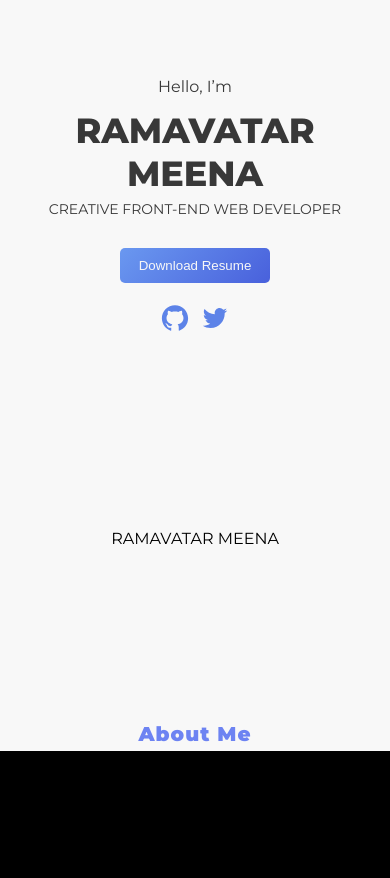
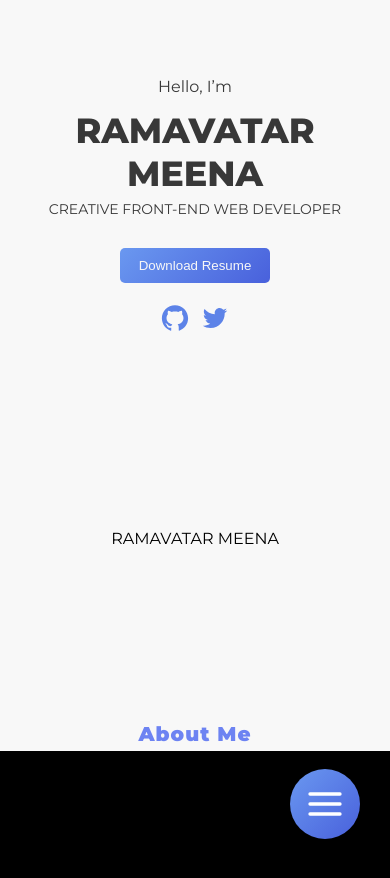
Before and after one commit to ramavatarmeena99/my_portfolio, a React (Create React App) app: page / in a window 390 px wide. Shown: the top 878 px of the page. Built offline with nearby package versions, Linux system fonts and the light colour scheme.

Commit message:
bug fixed for mainu baar

```diff
--- a/src/Components/Intro/index.js
+++ b/src/Components/Intro/index.js
@@ -1,11 +1,52 @@
-import React from "react";
+import React, { useState } from "react";
 import Style from "./index.module.css";
 import { AiFillGithub } from "react-icons/ai";
 import { AiOutlineTwitter } from "react-icons/ai";
+import { IoMdClose } from "react-icons/io";
+import { FiMenu } from "react-icons/fi";
 
 export default function Intro() {
+  const [isClose, setIsClose] = useState(true);
+
+  const close = () => {
+    setIsClose(true);
+  };
+  const open = () => {
+    setIsClose(false);
+  };
   return (
     <div className={Style.intro} id={"home"}>
+      {isClose ? (
+        <div className={Style.mainuBaar} onClick={open}>
+          <FiMenu className={Style.openBtn} />
+        </div>
+      ) : (
+        <>
+          <div className={Style.mainuTitle}>
+            <a href="#home">
+              <p className={Style.mainuconcept}>home</p>
+            </a>
+            <a href="#about">
+              <p className={Style.mainuconcept}>about me</p>
+            </a>
+            <a href="#projects">
+              <p className={Style.mainuconcept}>projects</p>
+            </a>
+            <a href="#contact">
+              <p className={Style.mainuconcept}>contact</p>
+            </a>
+            <a href="#blogs">
+              <p className={Style.mainuconcept}>blogs</p>
+            </a>
+            <button className={Style.mainuTheme}>Dark Mode</button>
+          </div>
+
+          <div className={Style.mainuBaar} onClick={close}>
+            <IoMdClose className={Style.closeBtn} />
+          </div>
+        </>
+      )}
+
       <div className={Style.introBothSide}>
         <div className={Style.leftSideIntro}>
           <p className={Style.helloWord}>Hello, I’m</p>
--- a/src/Components/Intro/index.module.css
+++ b/src/Components/Intro/index.module.css
@@ -76,7 +76,12 @@ h4 {
 .twitter:hover {
   color: #383838;
 }
-
+.mainuBaar {
+  display: none;
+}
+.mainuTitle {
+  display: none;
+}
 @media only screen and (max-width: 800px) {
   .intro {
     flex-direction: column;
@@ -118,4 +123,73 @@ h4 {
   .icons {
     text-align: center;
   }
+
+  .mainuBaar {
+    width: 70px;
+    height: 70px;
+    border-radius: 50%;
+    background: linear-gradient(
+      134deg,
+      rgb(106, 152, 240) 0%,
+      rgb(73, 97, 220) 99%
+    );
+    position: fixed;
+    z-index: 1;
+    bottom: 5px;
+    right: 30px;
+    display: flex;
+    align-items: center;
+    justify-content: center;
+  }
+  .closeBtn {
+    width: 40px;
+    height: 40px;
+    color: white;
+  }
+  .openBtn {
+    width: 40px;
+    height: 40px;
+    color: white;
+  }
+
+  .mainuTitle {
+    width: 100px;
+    height: 300px;
+    background-color: transparent;
+    position: fixed;
+    z-index: 1;
+    bottom: 75px;
+    right: 15px;
+    display: flex;
+    flex-direction: column;
+    align-items: center;
+    justify-content: center;
+  }
+  .mainuconcept {
+    width: 100px;
+    height: 35px;
+    background: linear-gradient(
+      134deg,
+      rgb(106, 152, 240) 0%,
+      rgb(73, 97, 220) 99%
+    );
+    color: #f8f8f8;
+    border: none;
+    border-radius: 5px;
+    margin-top: 8px;
+    cursor: pointer;
+    display: flex;
+    align-items: center;
+    justify-content: center;
+  }
+  .mainuTheme {
+    width: 100px;
+    height: 35px;
+    background: black;
+    color: #f8f8f8;
+    border: none;
+    border-radius: 5px;
+    margin-top: 8px;
+    cursor: pointer;
+  }
 }
```
Also changed, not shown: src/index.js (+6 -6 lines).
